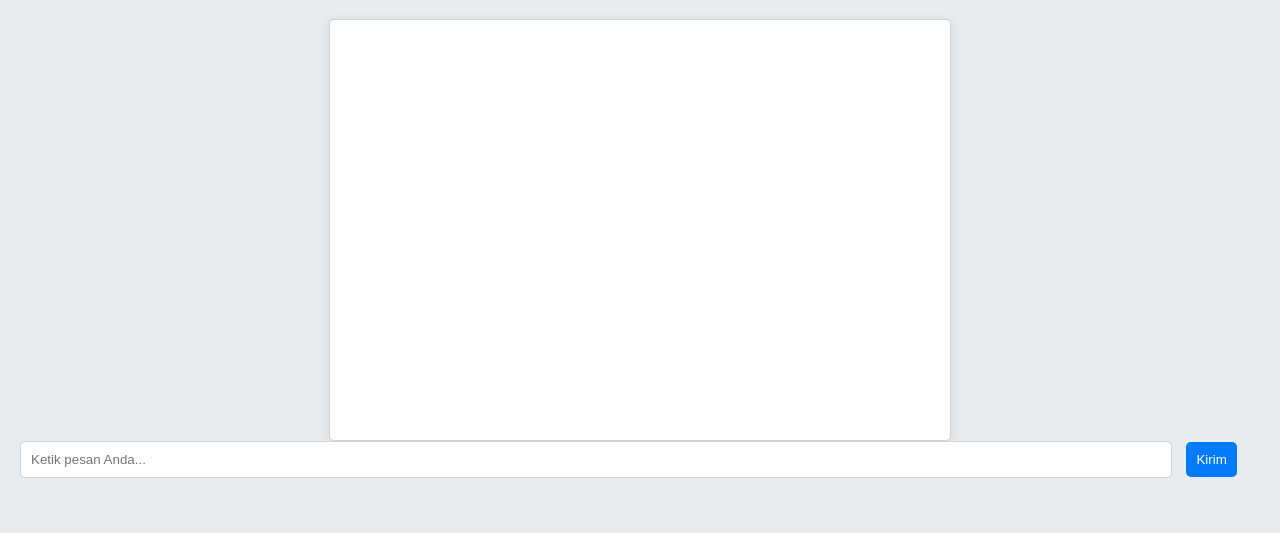
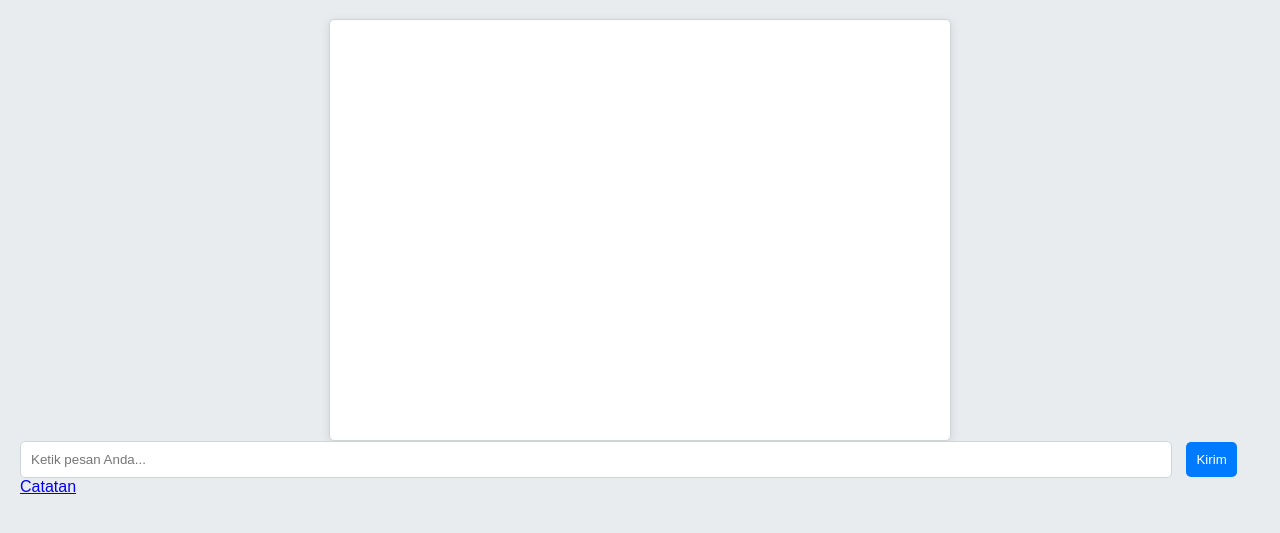
Before and after one commit to Daffa-5mb/ChaiD, a plain HTML site: page index.html in a window 1280 px wide. Shown: the part 81-614 px from the top of the page. Drawn offline with Linux system fonts and the light colour scheme.

Commit message:
Update index.html

```diff
--- a/index.html
+++ b/index.html
@@ -12,6 +12,7 @@
     <div id="chatbox"></div>
     <input type="text" id="userInput" placeholder="Ketik pesan Anda...">
     <button id="sendButton">Kirim</button>
+    <a href="https://daffa-5mb.github.io/Catatan-ChaiD/">Catatan</a>
 
     <script src="script.js"></script>
 </body>
```
